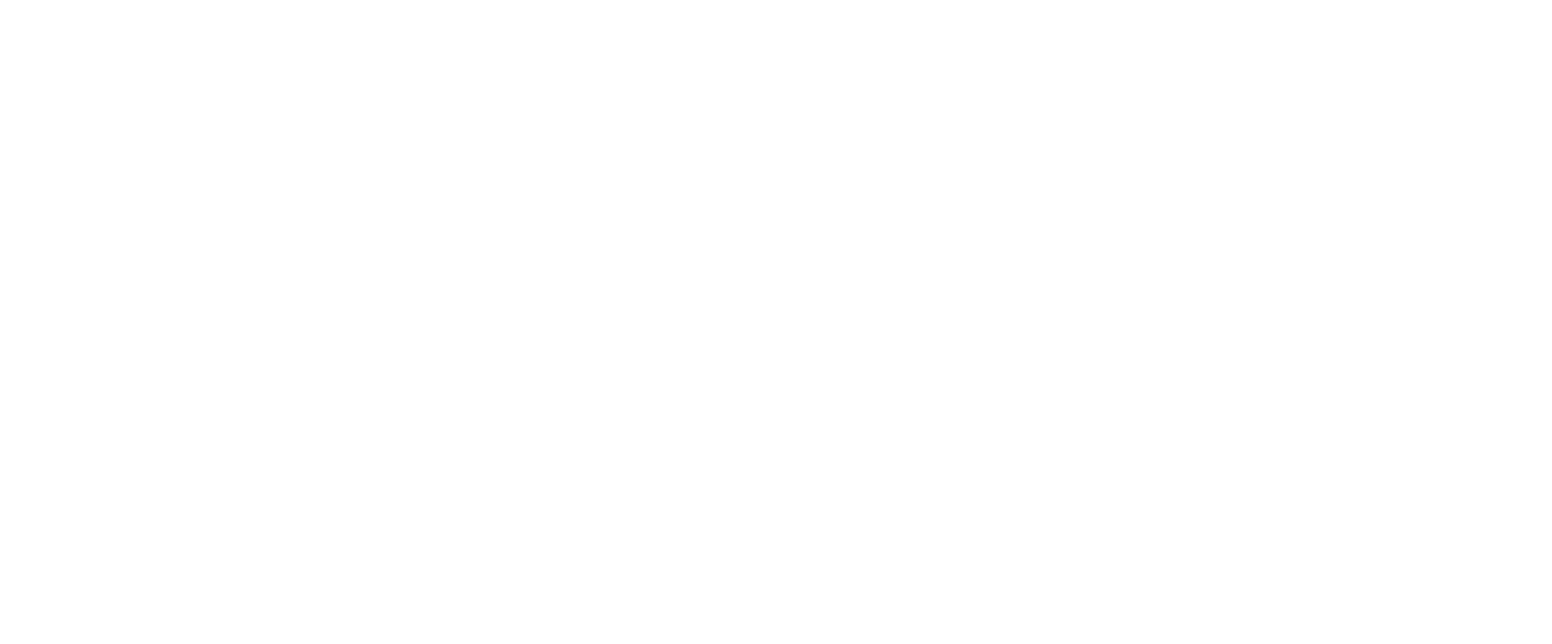
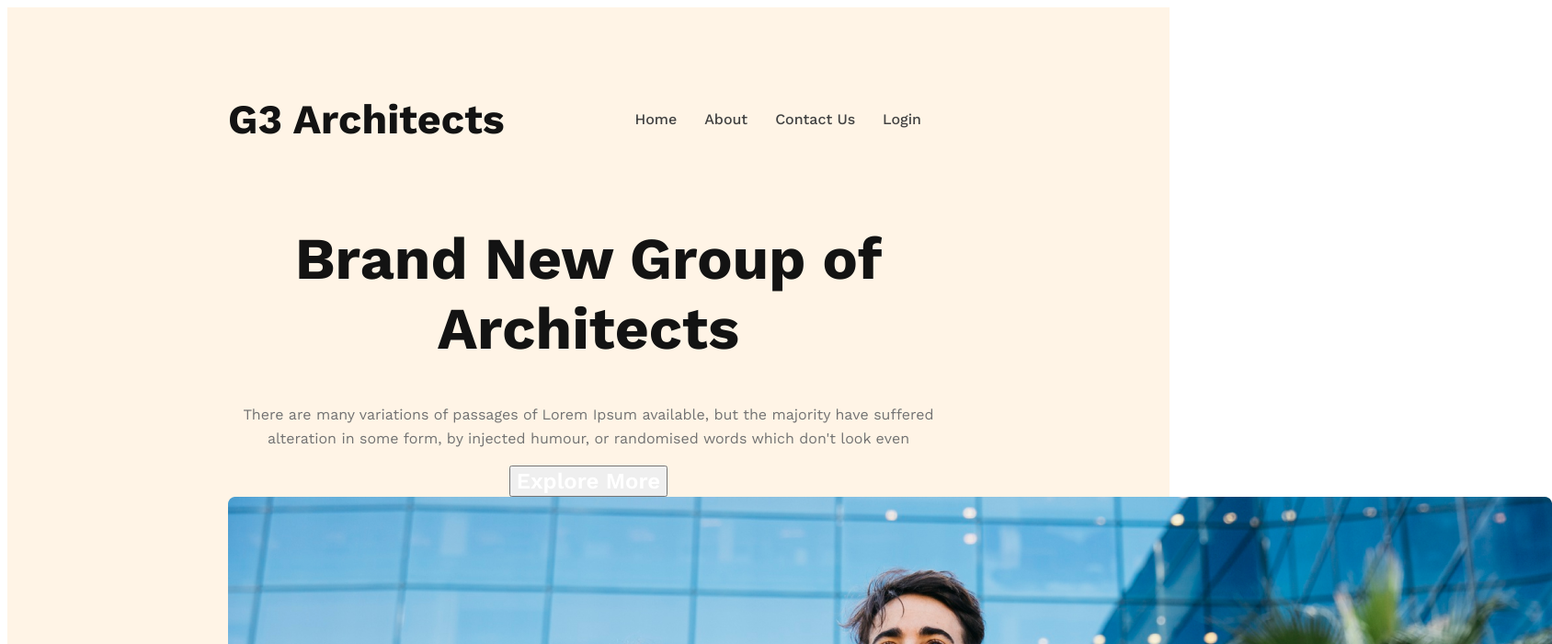
Before and after one commit to MiM1303/g3-architects-website, a plain HTML site: page index.html in a window 1280 px wide. Shown: the top 700 px of the page at 92% size, 1688 px wide, since content can reach past the window. Drawn offline with nearby package versions, Linux system fonts and the light colour scheme.

Commit message:
completed nav bar and added banner content

```diff
--- a/index.html
+++ b/index.html
@@ -9,9 +9,32 @@
 </head>
 <body>
     <!-- HEADER SECTION START -->
-    <head>
-
-    </head>
+    <header>
+        <!-- NAVIGATION -->
+        <nav>
+            <h3 class="nav-title">G3 Architects</h3>
+            <ul>
+                <li><a href="">Home</a></li>
+                <li><a href="">About</a></li>
+                <li><a href="">Contact Us</a></li>
+                <li><a href="">Login</a></li>
+            </ul>
+        </nav>
+        <!-- BANNER -->
+        <div class="banner">
+            <div class="banner-content">
+                <h1 class="banner-title">Brand New Group of Architects
+                </h1>
+                <p class="banner-description">
+                    There are many variations of passages of Lorem Ipsum available, but the majority have suffered alteration in some form, by injected humour, or randomised words which don't look even
+                </p>
+                <button class="btn-primary">
+                    Explore More
+                </button>
+            </div>
+            <img src="images/banner.png" alt="">
+        </div>
+    </header>
     <!-- HEADER SECTION END -->
     <!-- MAIN SECTION START -->
     <main>
--- a/styles/architect.css
+++ b/styles/architect.css
@@ -1,5 +1,70 @@
 /* WORK SANS FONT FROM FONTS.GOOGLE */
   @import url('https://fonts.googleapis.com/css2?family=Work+Sans:wght@400;500;600;700;800&display=swap');
+
+/* SHARED STYLES */
 *{
     font-family: 'Work Sans', sans-serif;
 }
+
+.btn-primary{
+    color: #FFF;
+    text-align: center;
+    font-size: 1.5rem;
+    font-weight: 600;
+}
+
+/* HEADER STYLES */
+
+header{
+    background-color: rgba(255, 144, 14, 0.10);
+    padding: 50px 240px;
+}
+
+nav{
+    display: flex;
+    justify-content: space-between;
+}
+
+.nav-title{
+    color: var(--Dark-01, #131313);
+    font-size: 2.8rem;
+    /* 1rem=16px */
+    font-weight: 700;
+}
+
+nav > ul{
+    display: flex;
+    align-items: center;
+}
+
+nav li{
+    list-style: none;
+    margin-right: 30px;
+    font-size: 1rem;
+    font-weight: 500;
+}
+
+nav a{
+    text-decoration: none;
+    color: #424242;
+}
+
+/* BANNER STYLES */
+
+.banner-content{
+    max-width: 800px;
+    text-align: center;
+    margin: 0px auto;
+}
+
+.banner-title{
+    color: #131313;
+    font-size: 4rem;
+    font-weight: 700;
+    line-height: normal;
+}
+
+.banner-description{
+    color: #727272;
+    line-height: 26px;
+}
```
